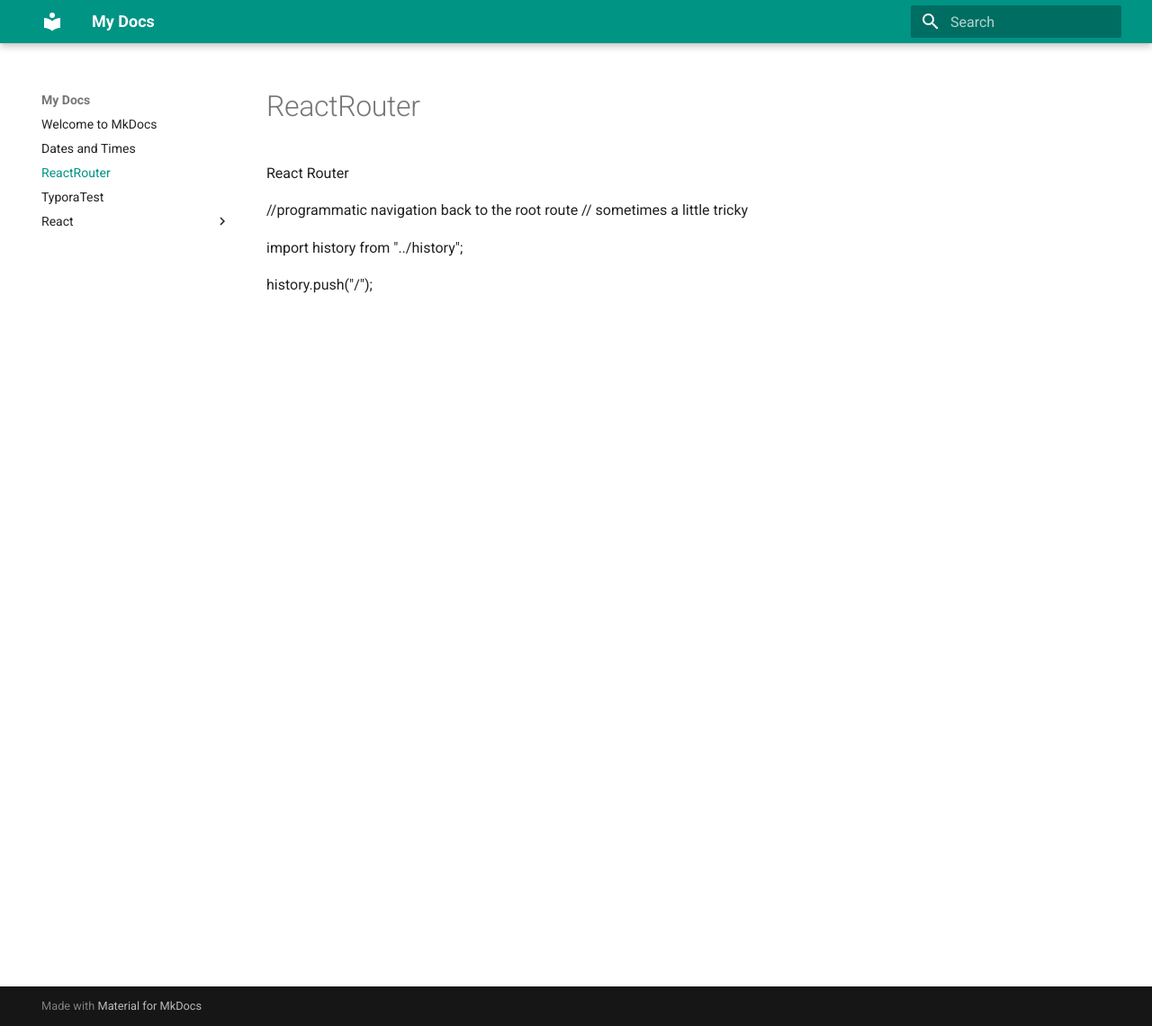
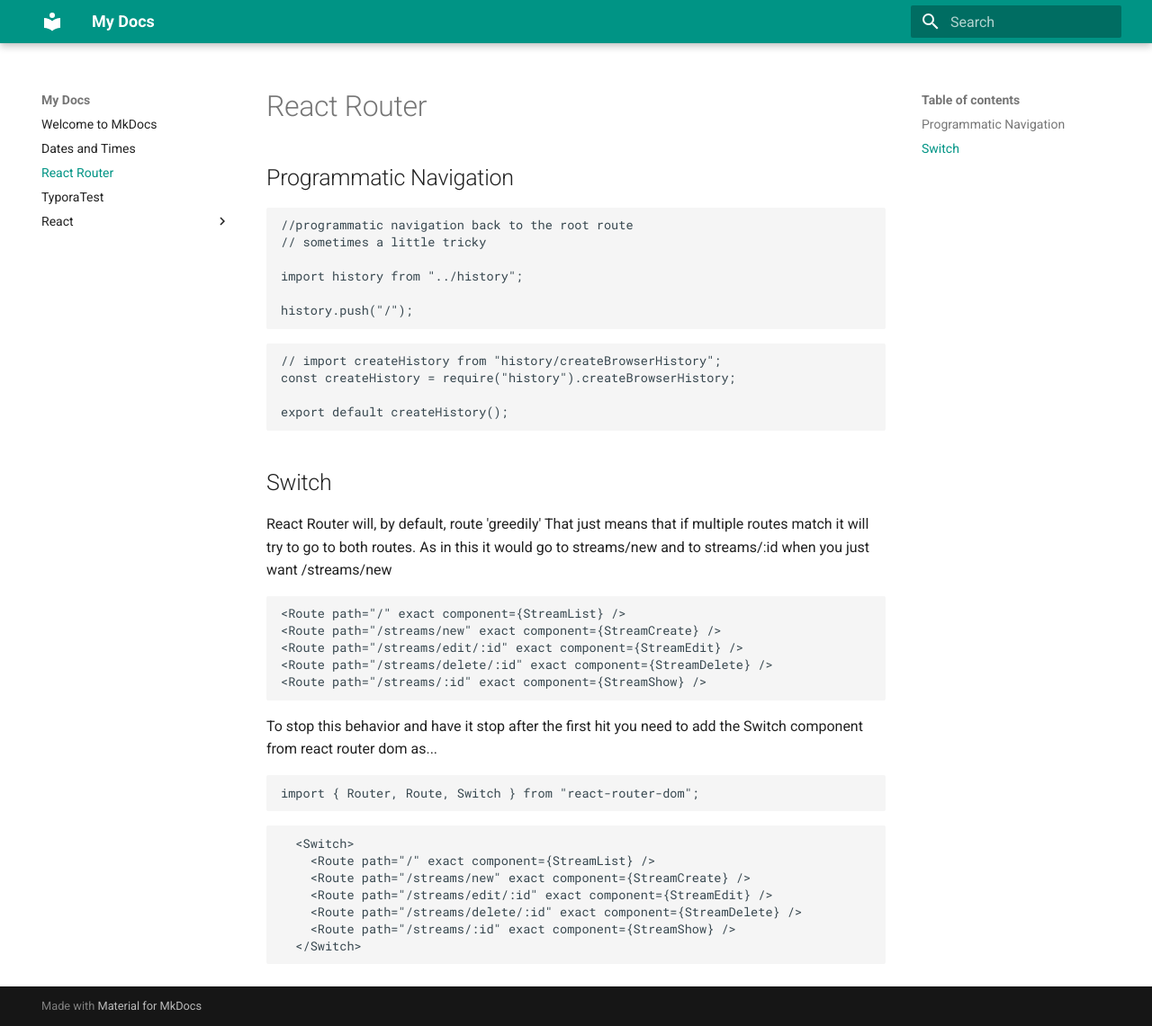
Before and after one commit to MikeDeGan/docs, an MkDocs documentation site: the page built from docs/ReactRouter.md, in a window 1280 px wide and 1141 px high. Shown: the whole window at 90% size. Built offline with MkDocs 1.6.1 and Material for MkDocs 9.7.7, drawn with Linux system fonts in a browser that asks for light colours.

Commit message:
update to ReactRouter

````diff
--- a/docs/ReactRouter.md
+++ b/docs/ReactRouter.md
@@ -1,10 +1,49 @@
-React Router
+# React Router
 
+## Programmatic Navigation
 
-
+```javascript
 //programmatic navigation back to the root route
 // sometimes a little tricky
 
 import history from "../history";
 
 history.push("/");
+```
+
+```javascript
+// import createHistory from "history/createBrowserHistory";
+const createHistory = require("history").createBrowserHistory;
+
+export default createHistory();
+```
+
+
+
+## Switch
+
+React Router will, by default, route 'greedily' That just means that if multiple routes match it will try to go to both routes. As in this it would go to streams/new and to streams/:id when you just want /streams/new
+
+```javascript
+<Route path="/" exact component={StreamList} />
+<Route path="/streams/new" exact component={StreamCreate} />
+<Route path="/streams/edit/:id" exact component={StreamEdit} />
+<Route path="/streams/delete/:id" exact component={StreamDelete} />
+<Route path="/streams/:id" exact component={StreamShow} />
+```
+
+To stop this behavior and have it stop after the first hit you need to add the Switch component from react router dom as...
+
+```javascript
+import { Router, Route, Switch } from "react-router-dom";
+```
+
+```javascript
+  <Switch>
+    <Route path="/" exact component={StreamList} />
+    <Route path="/streams/new" exact component={StreamCreate} />
+    <Route path="/streams/edit/:id" exact component={StreamEdit} />
+    <Route path="/streams/delete/:id" exact component={StreamDelete} />
+    <Route path="/streams/:id" exact component={StreamShow} />
+  </Switch>
+```
````
